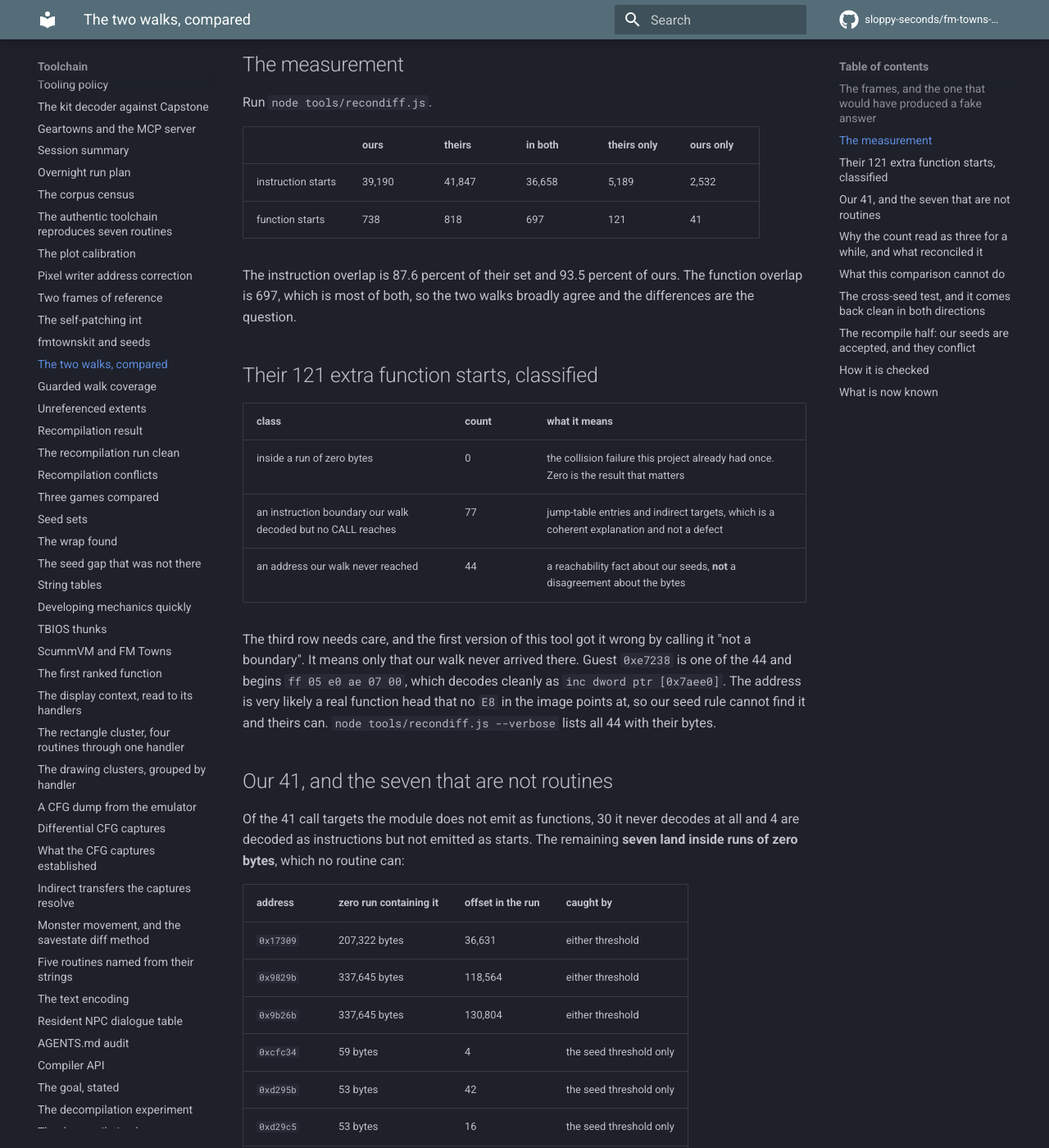
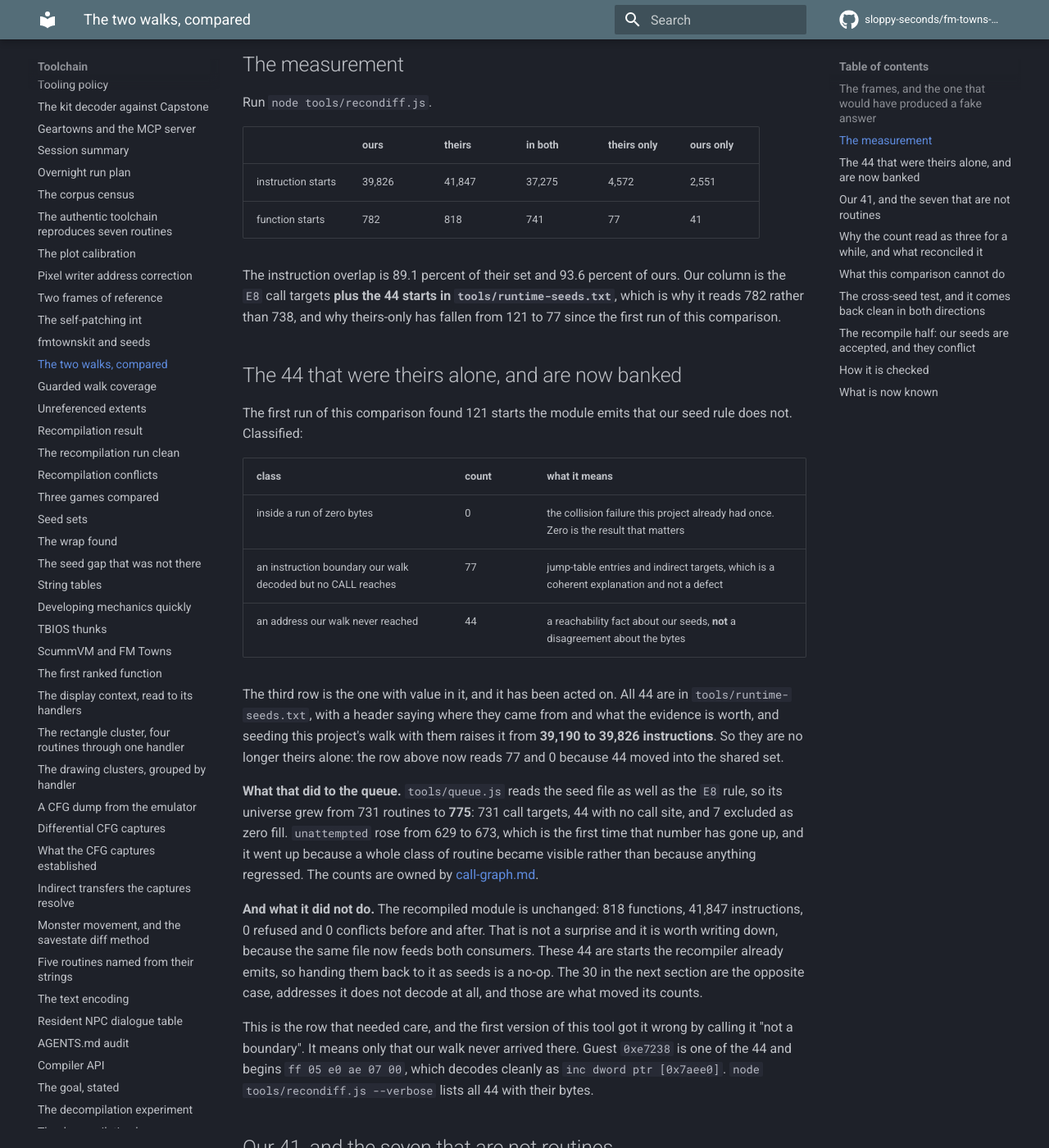
Before and after one commit to sloppy-seconds/fm-towns-ultima, an MkDocs documentation site: the page built from docs/walk-comparison.md, in a window 1280 px wide and 1400 px high, scrolled down 833 px. Shown: the whole window at 82% size. Built offline with MkDocs 1.6.1 and Material for MkDocs 9.7.7, drawn with Linux system fonts in a browser that asks for light colours; comment, search, counter and statistics services are not loaded; some of the changed text lies outside the part shown.

Commit message:
Bank the 44: the queue is 775 routines, and 673 are unattempted
The compare-and-cross-seed work found 44 function starts that fmtownskit reaches and this project's `E8` rule
cannot, because nothing calls them by name. They were measured and named but not in the queue, so the gain
was a number on a page rather than work items. That is now closed.

- all 44 are in tools/runtime-seeds.txt with a header stating where they came from and what the evidence is
  worth: a second independent decoder emits a function there and this decoder does not contradict it. Seeding
  this project's walk with them lifts it from 39,190 to 39,826 instructions. Three of them were already the
  live hook-pointer seeds, so the file gained 41 lines and now holds 45.
- tools/queue.js reads that file as well as the `E8` rule, and reports 775 routines: 731 from call targets,
  44 from the seed file, 7 excluded as zero fill. unattempted rose 629 to 673, the first time that number has
  gone up, and it went up because a class of routine became visible.
- tools/recondiff.js now seeds its own walk from the file too, so its "ours" column is the same universe as
  the queue: 782 starts and 39,826 instructions against 738 and 39,190 before. Shared function starts rose
  697 to 741, and theirs-only fell 121 to 77.
- docs/call-graph.md owns the count and states the whole arithmetic, 738 - 7 + 44 = 775.

Two things worth recording rather than discovering again. The recompiled module is UNCHANGED by this, 818
functions, 0 refused and 0 conflicts: these 44 are starts it already emits, so feeding them back as seeds is a
no-op. The 30 in item 4o are the opposite case and are why the cross run moved its counts.

portcheck asserted "the seed list holds its four measured entries", which caught the change, and now asserts
45 entries and that the four measured on the machine are still among them, so a rewrite that dropped the
measured evidence fails rather than passes.

```diff
--- a/docs/walk-comparison.md
+++ b/docs/walk-comparison.md
@@ -29,13 +29,16 @@
 
 | | ours | theirs | in both | theirs only | ours only |
 |---|---|---|---|---|---|
-| instruction starts | 39,190 | 41,847 | 36,658 | 5,189 | 2,532 |
-| function starts | 738 | 818 | 697 | 121 | 41 |
+| instruction starts | 39,826 | 41,847 | 37,275 | 4,572 | 2,551 |
+| function starts | 782 | 818 | 741 | 77 | 41 |
 
-The instruction overlap is 87.6 percent of their set and 93.5 percent of ours. The function overlap is 697,
-which is most of both, so the two walks broadly agree and the differences are the question.
+The instruction overlap is 89.1 percent of their set and 93.6 percent of ours. Our column is the `E8` call targets
+**plus the 44 starts in `tools/runtime-seeds.txt`**, which is why it reads 782 rather than 738, and why theirs-only
+has fallen from 121 to 77 since the first run of this comparison.
 
-## Their 121 extra function starts, classified
+## The 44 that were theirs alone, and are now banked
+
+The first run of this comparison found 121 starts the module emits that our seed rule does not. Classified:
 
 | class | count | what it means |
 |---|---|---|
@@ -43,11 +46,24 @@
 | an instruction boundary our walk decoded but no CALL reaches | 77 | jump-table entries and indirect targets, which is a coherent explanation and not a defect |
 | an address our walk never reached | 44 | a reachability fact about our seeds, **not** a disagreement about the bytes |
 
-The third row needs care, and the first version of this tool got it wrong by calling it "not a boundary". It
-means only that our walk never arrived there. Guest `0xe7238` is one of the 44 and begins `ff 05 e0 ae 07 00`,
-which decodes cleanly as `inc dword ptr [0x7aee0]`. The address is very likely a real function head that no
-`E8` in the image points at, so our seed rule cannot find it and theirs can. `node tools/recondiff.js --verbose`
-lists all 44 with their bytes.
+The third row is the one with value in it, and it has been acted on. All 44 are in `tools/runtime-seeds.txt`, with a
+header saying where they came from and what the evidence is worth, and seeding this project's walk with them raises
+it from **39,190 to 39,826 instructions**. So they are no longer theirs alone: the row above now reads 77 and 0
+because 44 moved into the shared set.
+
+**What that did to the queue.** `tools/queue.js` reads the seed file as well as the `E8` rule, so its universe grew
+from 731 routines to **775**: 731 call targets, 44 with no call site, and 7 excluded as zero fill. `unattempted` rose
+from 629 to 673, which is the first time that number has gone up, and it went up because a whole class of routine
+became visible rather than because anything regressed. The counts are owned by [call-graph.md](call-graph.md).
+
+**And what it did not do.** The recompiled module is unchanged: 818 functions, 41,847 instructions, 0 refused and 0
+conflicts before and after. That is not a surprise and it is worth writing down, because the same file now feeds both
+consumers. These 44 are starts the recompiler already emits, so handing them back to it as seeds is a no-op. The 30
+in the next section are the opposite case, addresses it does not decode at all, and those are what moved its counts.
+
+This is the row that needed care, and the first version of this tool got it wrong by calling it "not a boundary". It
+means only that our walk never arrived there. Guest `0xe7238` is one of the 44 and begins `ff 05 e0 ae 07 00`, which
+decodes cleanly as `inc dword ptr [0x7aee0]`. `node tools/recondiff.js --verbose` lists all 44 with their bytes.
 
 ## Our 41, and the seven that are not routines
 
@@ -174,7 +190,10 @@
 
 ## What is now known
 
-- The two walks agree on 697 function starts and 36,658 instruction starts, so neither is badly wrong.
+- The two walks agree on **741** function starts and **37,275** instruction starts, so neither is badly wrong.
+- The `E8` rule is blind in both directions, and both are now measured: 7 of its 738 targets are data, and 44
+  routines have no call site at all. Those 44 are in `tools/runtime-seeds.txt` and in the queue, which is why the
+  shared function count reads 741 and the routine total reads 775.
 - **Neither walk contradicts the other anywhere.** In the cross-seed test, 0 of their 121 extra starts fall
   inside an instruction we prove, and 0 of our 30 fall inside one of theirs. Every difference is coverage or
   reachability, which is the outcome that makes the differences workable.
```
Also changed, not shown: docs/call-graph.md (+12 -4 lines), docs/plan.md (+7 -5 lines), 5 other files.
